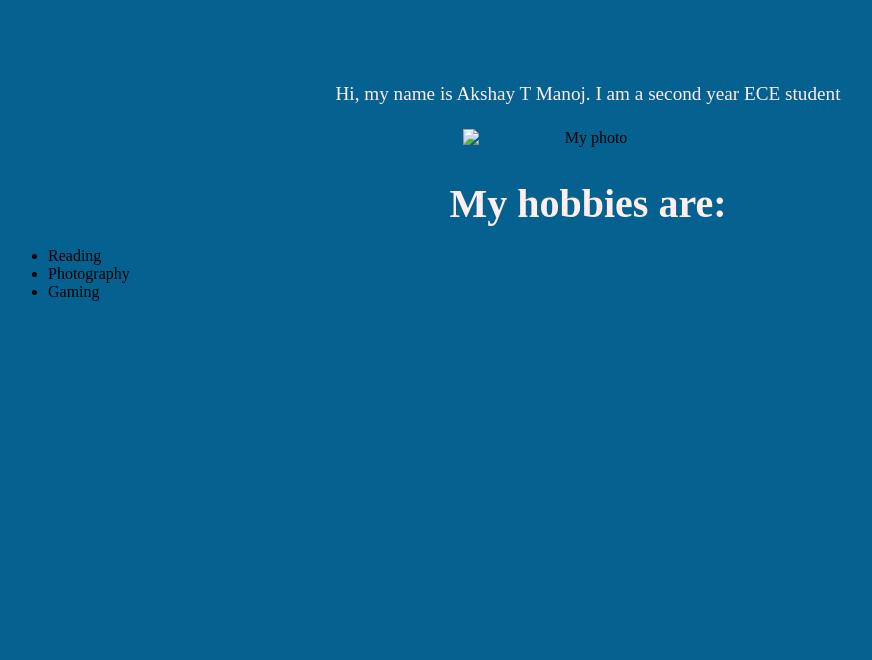
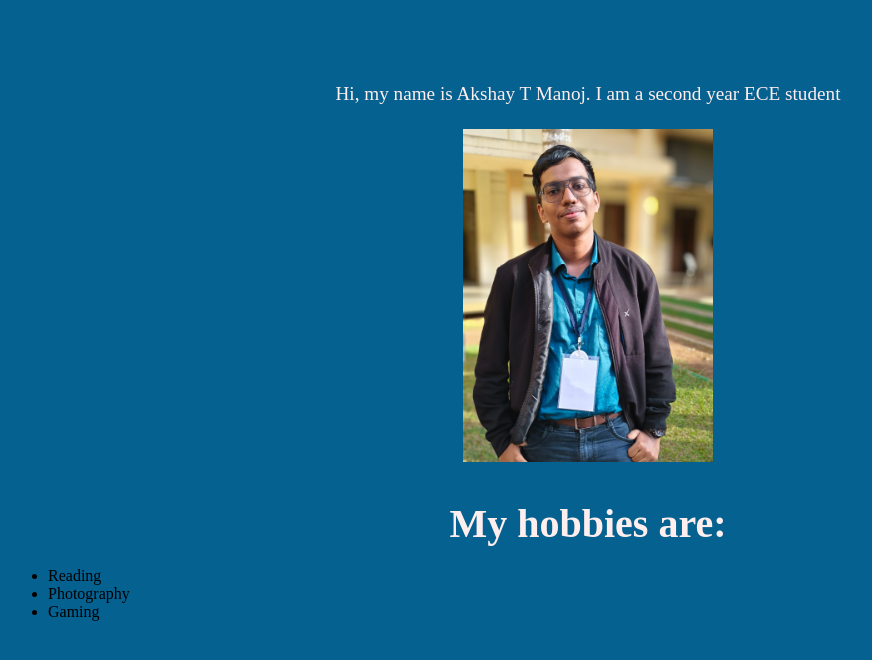
Before and after one commit to Akshaytm310/winter_arc_akshaytmanoj, a plain HTML site: page index.html in a window 1280 px wide. Shown: the whole page, without its empty margins (52-924 px from the left). Drawn offline with Linux system fonts and the light colour scheme.

Commit message:
Update index.html

```diff
--- a/index.html
+++ b/index.html
@@ -9,7 +9,7 @@
 <body>
     <p>Hi, my name is Akshay T Manoj. I am a second year ECE student</p>
     <div class="center">
-  <img src="myphoto.jpg" alt="My photo" width="250">
+  <img src="myphoto.jpeg" alt="My photo" width="250">
 </div>
 
     <h2>My hobbies are:</h2>
```
